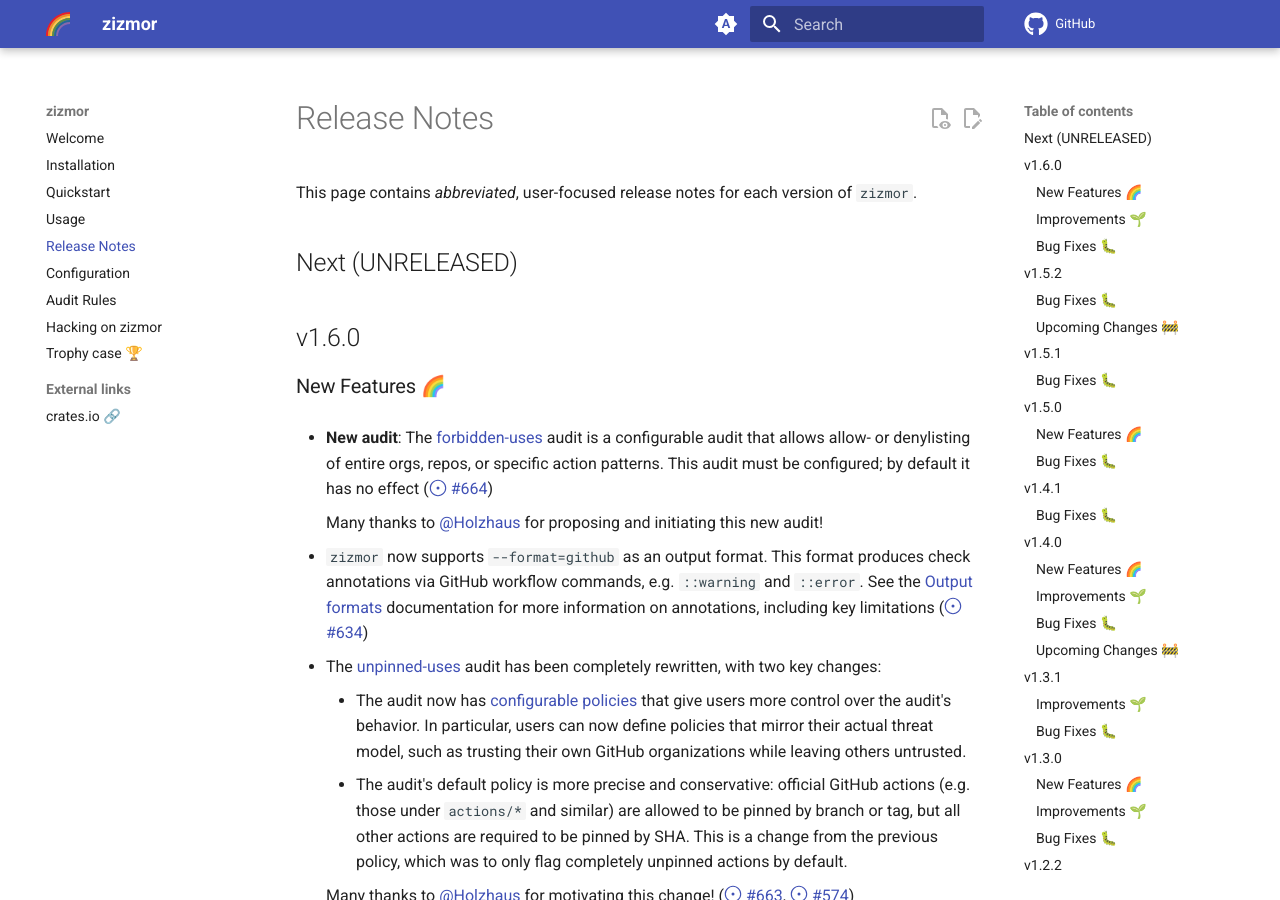
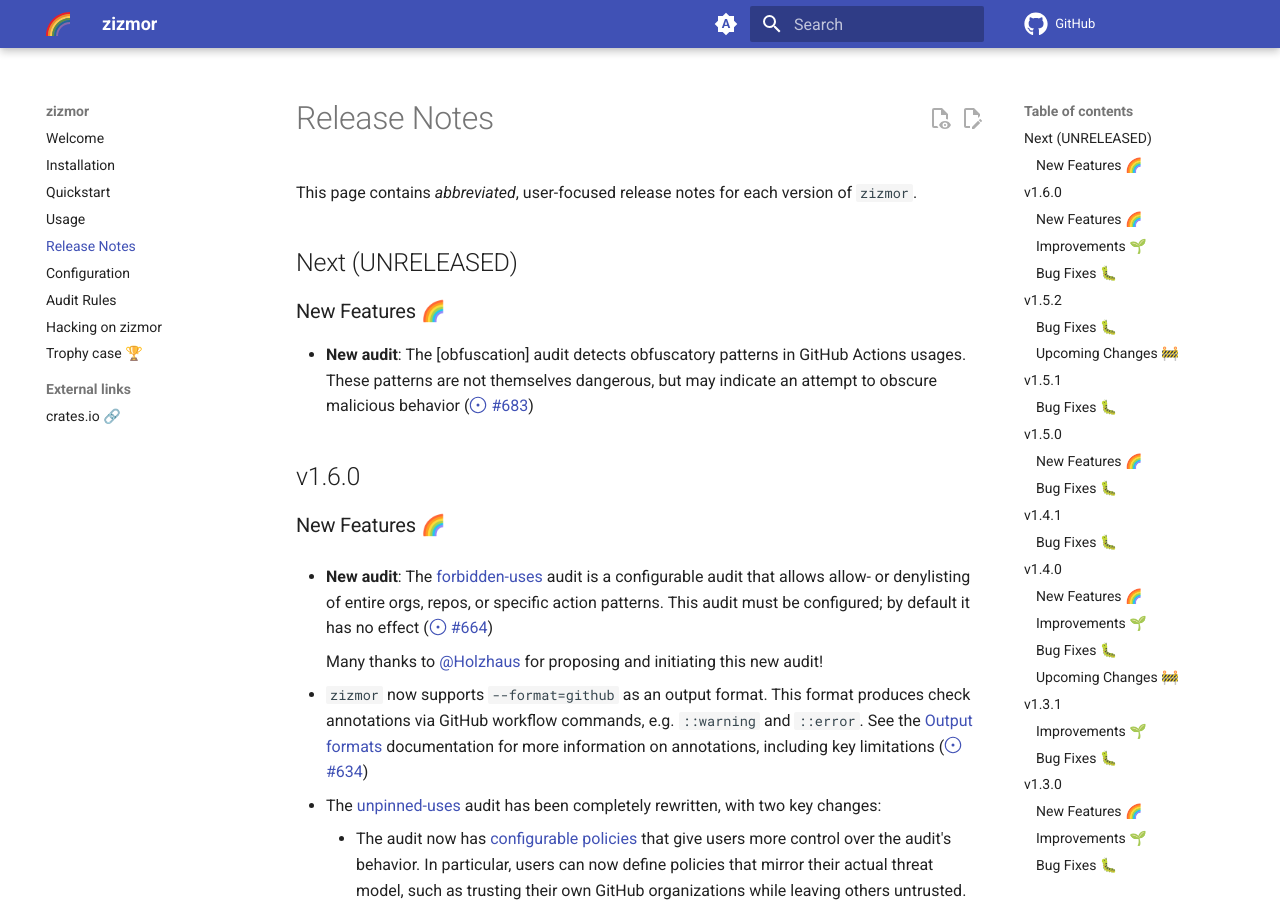
Before and after one commit to zizmorcore/zizmor, an MkDocs documentation site: the page built from docs/release-notes.md, in a window 1280 px wide and 900 px high. Built offline with MkDocs 1.6.1 and Material for MkDocs 9.7.7, drawn with Linux system fonts in a browser that asks for light colours; comment, search, counter and statistics services are not loaded.

Commit message:
add CHANGELOG entry
Signed-off-by: William Woodruff <william@yossarian.net>

```diff
--- a/docs/release-notes.md
+++ b/docs/release-notes.md
@@ -8,6 +8,12 @@
 of `zizmor`.
 
 ## Next (UNRELEASED)
+
+### New Features 🌈
+
+* **New audit**: The [obfuscation] audit detects obfuscatory patterns in
+  GitHub Actions usages. These patterns are not themselves dangerous,
+  but may indicate an attempt to obscure malicious behavior (#683)
 
 ## v1.6.0
 
```
